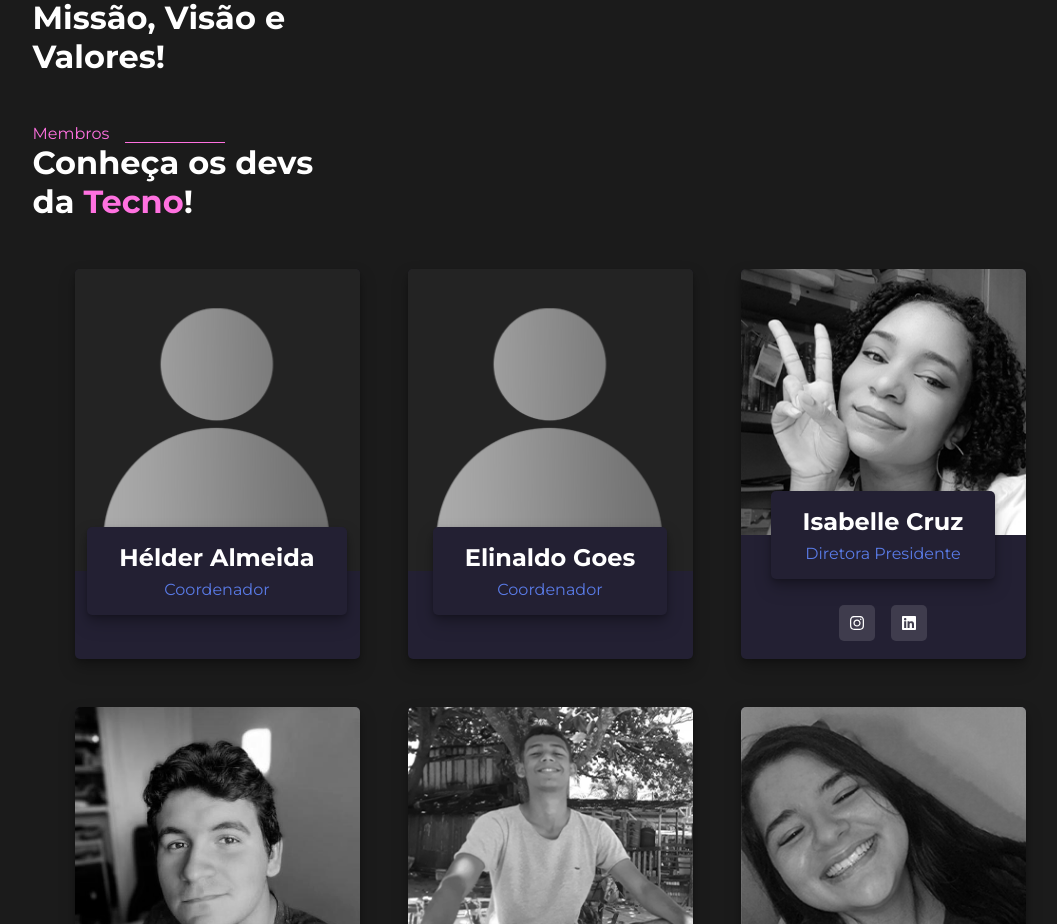
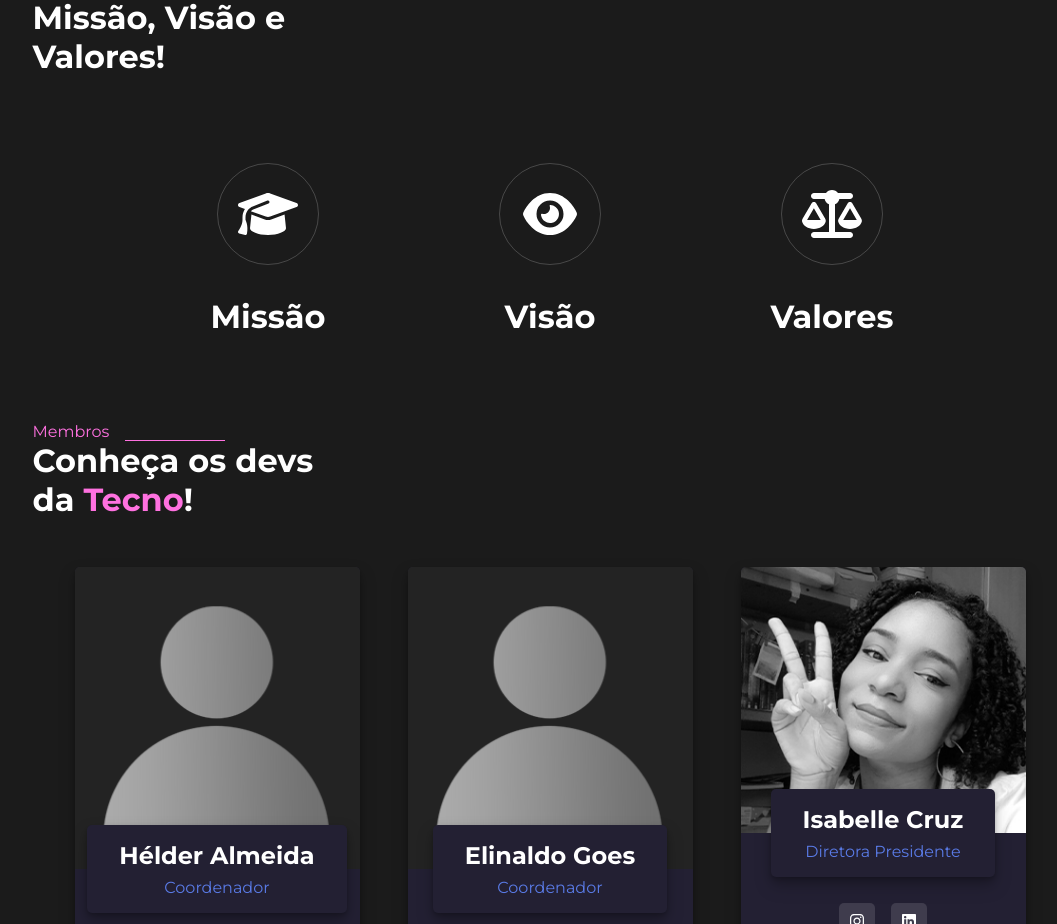
Before and after one commit to igorroc/tecno-site-2.0, a React (Vite) app in the folder tecno_site/: page /about in a window 1280 px wide. Shown: the part 869-1793 px from the top of the page, without its empty margins (90-1147 px from the left). Built offline with nearby package versions, Linux system fonts and the light colour scheme.

Commit message:
[add]: Hexagons

```diff
--- /dev/null
+++ b/tecno_site/src/components/HexIdeais.tsx
@@ -0,0 +1,97 @@
+import { IconName } from "@fortawesome/fontawesome-svg-core"
+import { styled } from "@stitches/react"
+import { Icon } from "./Icon"
+
+const Hex = styled("div", {
+	width: "250px",
+	height: "250px",
+	minWidth: "250px",
+	minHeight: "250px",
+	// overflow: "hidden",
+	flexDirection: "column",
+	justifyContent: "center",
+	alignItems: "center",
+	transition: "background 300ms ease-out",
+	clipPath: "polygon(50% 0%, 95% 25%, 95% 75%, 50% 100%, 5% 75%, 5% 25%)",
+
+	"& .wrapperTitle": {
+		display: "flex",
+		flexDirection: "column",
+		justifyContent: "center",
+		gap: "2em",
+		alignItems: "center",
+		width: "100%",
+		height: "100%",
+		transition: "margin 300ms ease",
+
+		"& .wrapperIcon": {
+			width: "100px",
+			height: "100px",
+			borderRadius: "100%",
+			border: "1px solid #fff3",
+
+			display: "flex",
+			flexDirection: "column",
+			justifyContent: "center",
+			alignItems: "center",
+
+			"& svg": {
+				fontSize: "3em",
+			},
+		},
+
+		"& h3": {
+			fontSize: "2em",
+		},
+	},
+
+	"& p": {
+		width: "80%",
+		height: "100%",
+		fontSize: "1em",
+		fontWeight: "400",
+		textAlign: "center",
+		display: "flex",
+		justifyContent: "center",
+		alignItems: "center",
+		margin: "0 auto",
+	},
+
+	"&:hover": {
+		background: "#7D3FD9",
+		"& .wrapperTitle": {
+			marginTop: "-100%",
+		},
+	},
+})
+
+export const WrapperHex = styled("div", {
+	display: "flex",
+	gap: "2em",
+	justifyContent: "center",
+	alignItems: "center",
+	flexWrap: "wrap",
+})
+
+type HexProps = {
+	title: string
+	description: string
+	icon: IconName
+}
+
+function HexIdeais(props: HexProps) {
+	return (
+		<Hex>
+			<div className="wrapperTitle">
+				<div className="wrapperIcon">
+					<Icon prefix="fas" iconName={props.icon}></Icon>
+				</div>
+				<h3>{props.title}</h3>
+			</div>
+
+			<p>{props.description}</p>
+		</Hex>
+	)
+}
+
+export default HexIdeais
--- a/tecno_site/src/pages/About.tsx
+++ b/tecno_site/src/pages/About.tsx
@@ -25,6 +25,7 @@ import membersInfo from "../common/membersInfo"
 import { IconName, IconPrefix } from "@fortawesome/fontawesome-svg-core"
 import { Footer } from "../components/Footer"
 import GlobalDiv from "../components/Global/GlobalDiv"
+import HexIdeais, { WrapperHex } from "../components/HexIdeais"
 
 function About() {
 	return (
@@ -54,6 +55,24 @@ function About() {
 				<SectionTitle title="Ideais" color="blue">
 					Missão, Visão e Valores!
 				</SectionTitle>
+				<WrapperHex>
+					<HexIdeais
+						title="Missão"
+						description="Formar jovens empreendedores capazes de entregar projetos de qualidade, unindo o mercado de trabalho ao ambiente acadêmico, e impactando a sociedade."
+						icon="graduation-cap"
+					/>
+					<HexIdeais
+						title="Visão"
+						description="Figurar entre as melhores empresas juniores da Bahia, sendo referência em inovação tecnológica e excelência em prestação de serviços."
+						icon="eye"
+					/>
+					<HexIdeais
+						title="Valores"
+						description="Empreendedorismo, Inovação, Sinergia, Transparência, Pertencimento, Resiliência."
+						icon="scale-balanced"
+					/>
+				</WrapperHex>
+
 				<SectionTitle title="Membros" color="purple">
 					Conheça os devs da <strong>Tecno</strong>!
 				</SectionTitle>
```
